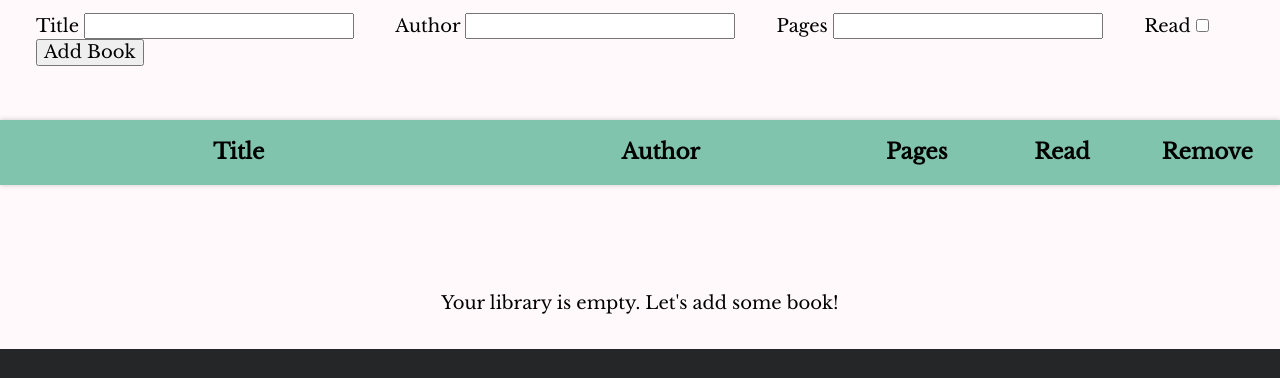
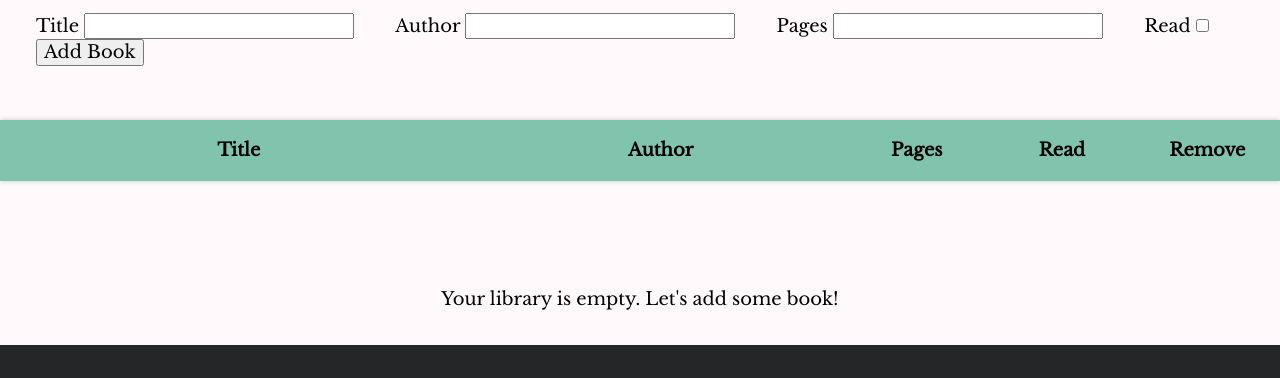
Before and after one commit to ThomYorke7/library, a plain HTML site: page index.html in a window 1280 px wide. Shown: the part 89-467 px from the top of the page. Drawn offline with nearby package versions, Linux system fonts and the light colour scheme.

Commit message:
Correct table header font size

```diff
--- a/styles/style.css
+++ b/styles/style.css
@@ -4,9 +4,10 @@
     font-size: 18px;
 }
 
-html {
+html, body {
     background-color: #fff9fb;
     font-family: 'Libre Baskerville', serif;
+    width: 100vw;
 }
 
 h1 {
@@ -62,7 +63,6 @@ thead th:nth-child(1) {
 
   #table-header > *{
       background-color: #81c4ae;
-      font-size: 1.2rem;
   }
 
   tr:nth-child(odd) {
```
